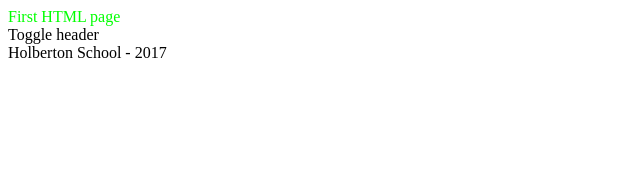
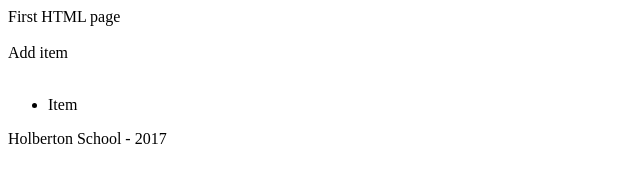
Before and after one commit to Ace-Quantum/atlas-higher_level_programming, a plain HTML site: page javascript-web_jquery/tester.html in a window 1280 px wide. Shown: the whole page, without its empty margins (0-640 px from the left). Drawn offline with nearby package versions, Linux system fonts and the light colour scheme.

Commit message:
fail fast fail often

```diff
--- /dev/null
+++ b/javascript-web_jquery/5-script.js
@@ -0,0 +1,5 @@
+#!/bin/usr/node
+
+$('#add_item').on('click', function() {
+  $('UL.my_list').append($('<li>Item</li>'))
+})
--- a/javascript-web_jquery/tester.html
+++ b/javascript-web_jquery/tester.html
@@ -3,23 +3,20 @@
   <head>
     <title>Holberton School</title>
     <script src="https://code.jquery.com/jquery-3.2.1.min.js"></script>
-    <style>
-      .red {
-        color: #FF0000;
-      }
-      .green {
-        color: #00FF00;
-      }
-    </style>
   </head>
   <body>
-    <header class="green">
+    <header>
       First HTML page
     </header>
-    <div id="toggle_header">Toggle header</div>
+    <br />
+    <div id="add_item">Add item</div>
+    <br />
+    <ul class="my_list">
+      <li>Item</li>
+    </ul>
     <footer>
       Holberton School - 2017
     </footer>
-    <script type="text/javascript" src="4-script.js"></script>
+    <script type="text/javascript" src="5-script.js"></script>
   </body>
 </html>
```
